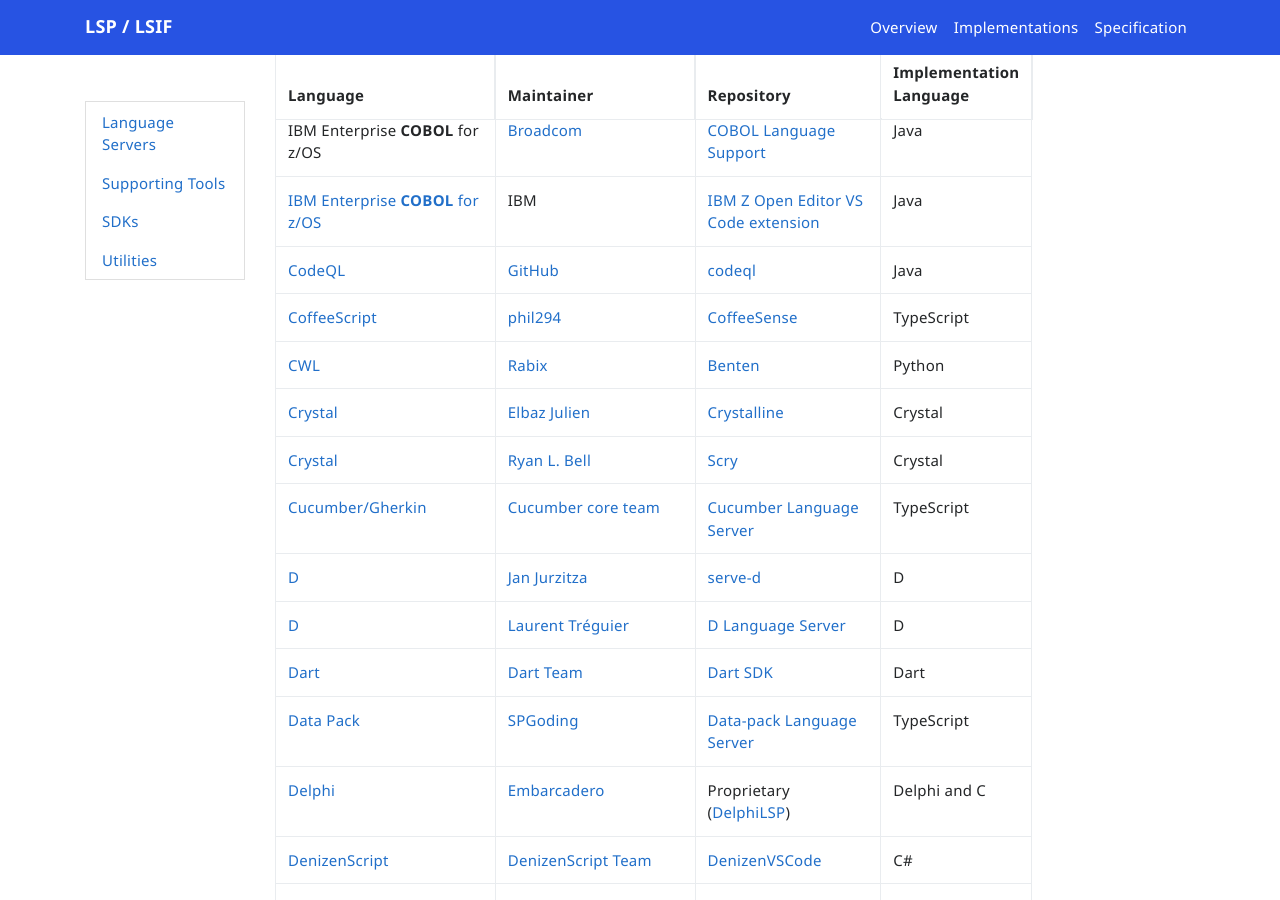
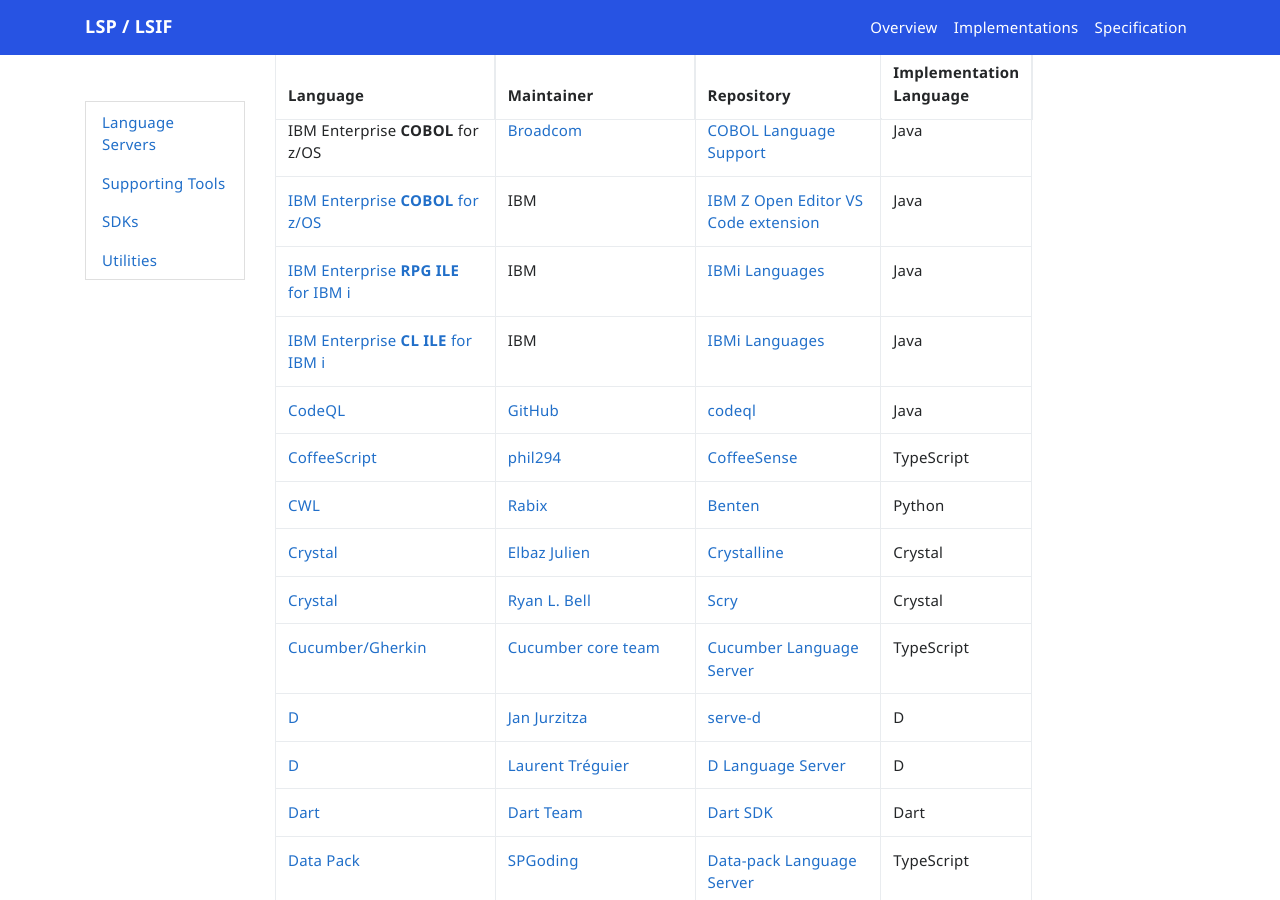
Before and after one commit to microsoft/language-server-protocol, a Jekyll site: the page built from _implementors/servers.md, in a window 1280 px wide and 900 px high, scrolled down 2160 px. Built offline with Jekyll 4.4.1, drawn with Linux system fonts in a browser that asks for light colours; nearby versions of some CDN libraries; comment, search, counter and statistics services are not loaded.

Commit message:
Update servers.md (#1817)
Add IBM i RPG ile language
Add IBM i CL ile language

Co-authored-by: Dirk Bäumer <dirkb@microsoft.com>

```diff
--- a/_implementors/servers.md
+++ b/_implementors/servers.md
@@ -47,6 +47,8 @@
 | [Coq](https://coq.inria.fr/) | [ejgallego](https://github.com/ejgallego) | [coq-lsp](https://github.com/ejgallego/coq-lsp) | OCaml |
 | IBM Enterprise **COBOL** for z/OS | [Broadcom](https://www.broadcom.com/) | [COBOL Language Support](https://github.com/eclipse/che-che4z-lsp-for-cobol) | Java |
 | [IBM Enterprise **COBOL** for z/OS](https://www.ibm.com/support/knowledgecenter/SS6SG3_6.3.0/welcome.html) | IBM |  [IBM Z Open Editor VS Code extension](https://marketplace.visualstudio.com/items?itemName=IBM.zopeneditor) | Java |
+| [IBM Enterprise **RPG ILE** for IBM i](https://www.ibm.com/docs/en/i/7.5?topic=rpg-ile-reference) | IBM |  [IBMi Languages](https://marketplace.visualstudio.com/items?itemName=barrettotte.ibmi-languages) | Java |
+[ IBM Enterprise **CL ILE** for IBM i](https://www.ibm.com/docs/en/i/7.5?topic=concepts-cl-commands) | IBM |  [IBMi Languages](https://marketplace.visualstudio.com/items?itemName=barrettotte.ibmi-languages) | Java |
 | [CodeQL](https://securitylab.github.com/tools/codeql) | [GitHub](https://github.com/github/codeql) | [codeql](https://github.com/github/codeql) | Java |
 | [CoffeeScript](https://coffeescript.org/) | [phil294](https://github.com/phil294/) | [CoffeeSense](https://github.com/phil294/coffeesense/) | TypeScript
 | [CWL](https://www.commonwl.org/) | [Rabix](https://github.com/rabix) | [Benten](https://github.com/rabix/benten) | Python |
```
